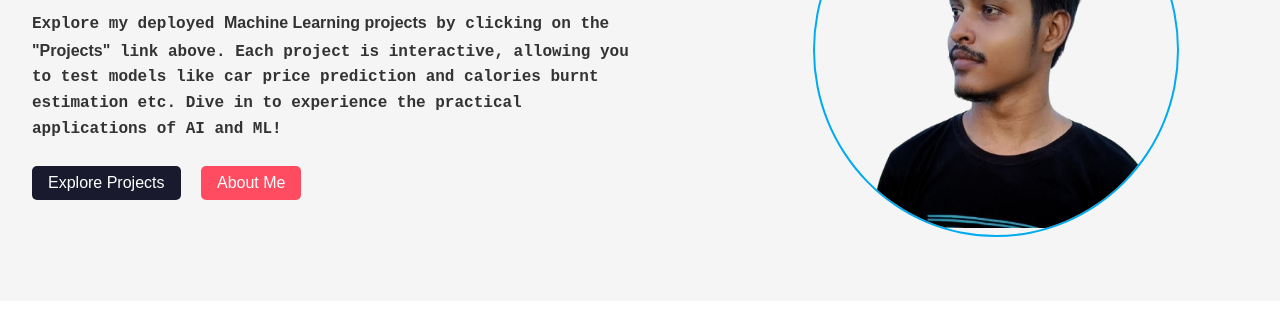
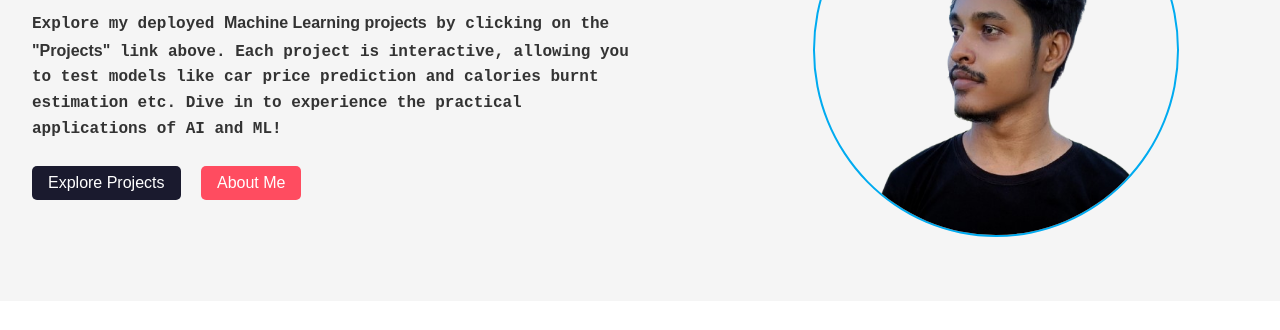
Before and after one commit to arpanpramanik2003/project-website, a plain HTML site: page index.html in a window 1280 px wide. Shown: the part 257-587 px from the top of the page. Drawn offline with nearby package versions, Linux system fonts and the light colour scheme.

Commit message:
Update style.css

```diff
--- a/static/style.css
+++ b/static/style.css
@@ -168,6 +168,9 @@ body {
 .image-div img{
     width: 100%;
     height: 100%;
+    position: relative;
+    top: 20px;
+    object-fit: cover;
 }
 
 .project-section {
```
